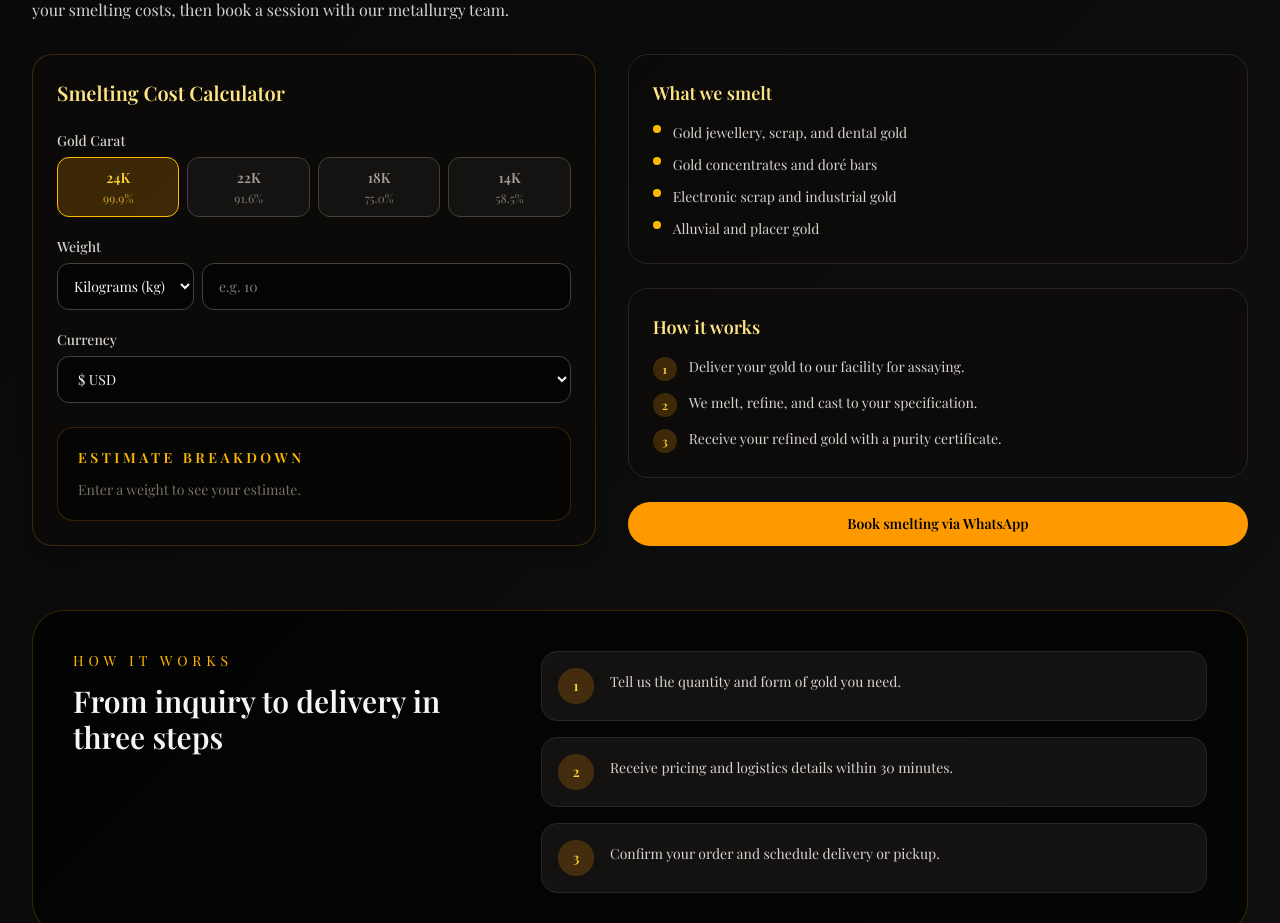
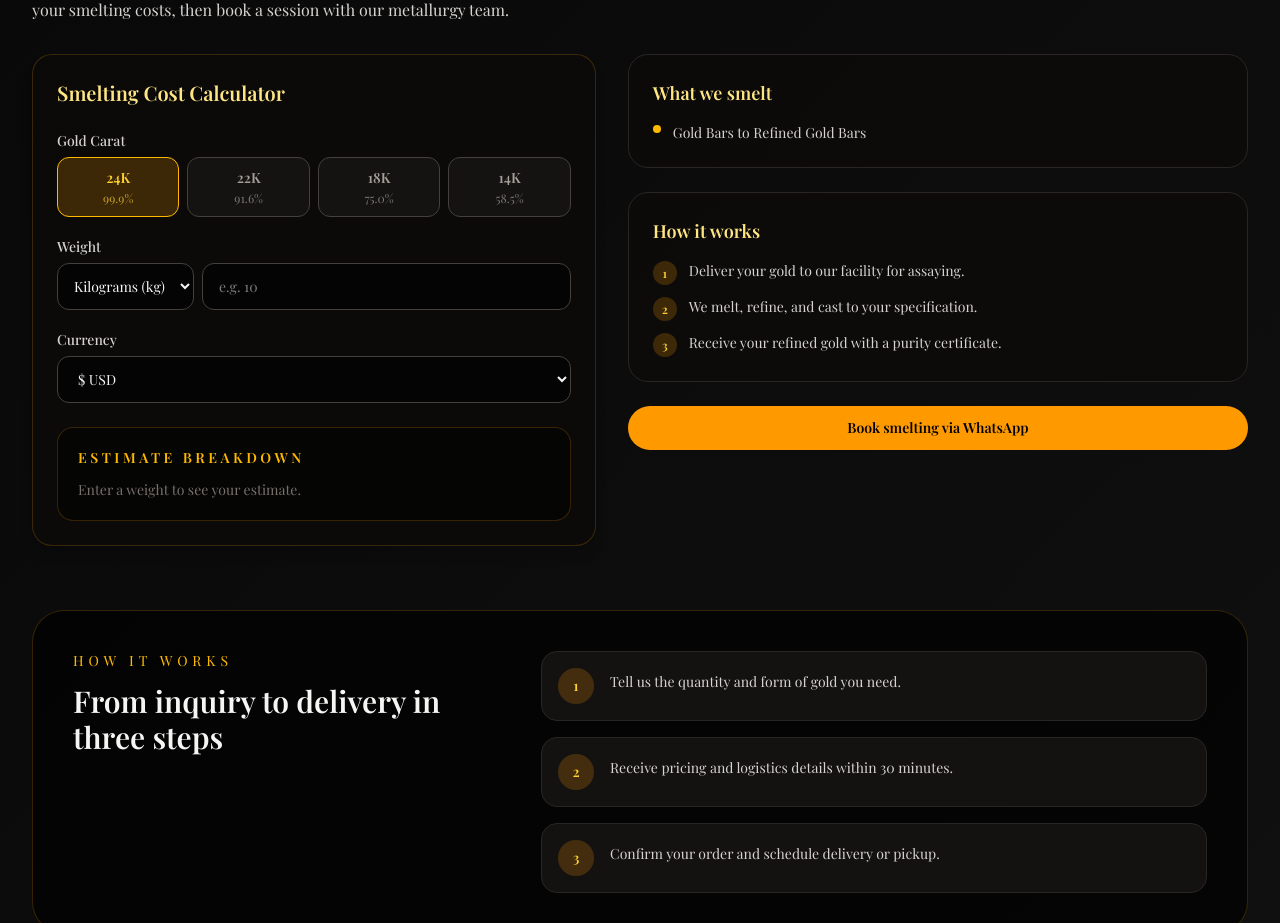
Before and after one commit to AlvinMusonye/gold-Trading-, a React (Vite) app: page / in a window 1280 px wide. Shown: the part 1320-2243 px from the top of the page. Built offline with nearby package versions, Linux system fonts and the light colour scheme; a web font is replaced by a local one.

Commit message:
FEAT:add changes

```diff
--- a/src/components/SmeltingCalculator.jsx
+++ b/src/components/SmeltingCalculator.jsx
@@ -193,19 +193,7 @@ function SmeltingCalculator() {
             <ul className="mt-4 space-y-3 text-xs text-stone-300 sm:text-sm">
               <li className="flex items-start gap-3">
                 <span className="mt-0.5 h-2 w-2 shrink-0 rounded-full bg-amber-400" />
-                Gold jewellery, scrap, and dental gold
-              </li>
-              <li className="flex items-start gap-3">
-                <span className="mt-0.5 h-2 w-2 shrink-0 rounded-full bg-amber-400" />
-                Gold concentrates and doré bars
-              </li>
-              <li className="flex items-start gap-3">
-                <span className="mt-0.5 h-2 w-2 shrink-0 rounded-full bg-amber-400" />
-                Electronic scrap and industrial gold
-              </li>
-              <li className="flex items-start gap-3">
-                <span className="mt-0.5 h-2 w-2 shrink-0 rounded-full bg-amber-400" />
-                Alluvial and placer gold
+                Gold Bars to Refined Gold Bars
               </li>
             </ul>
           </div>
```
